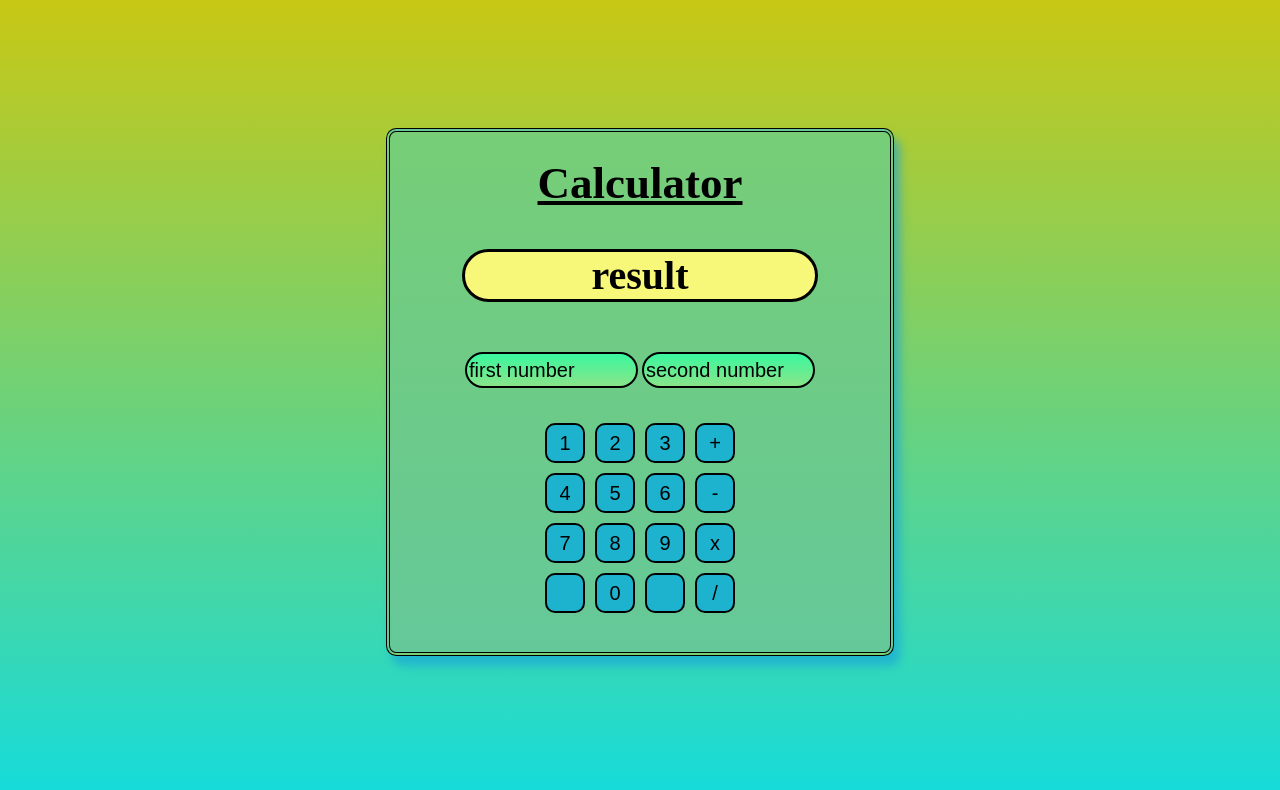
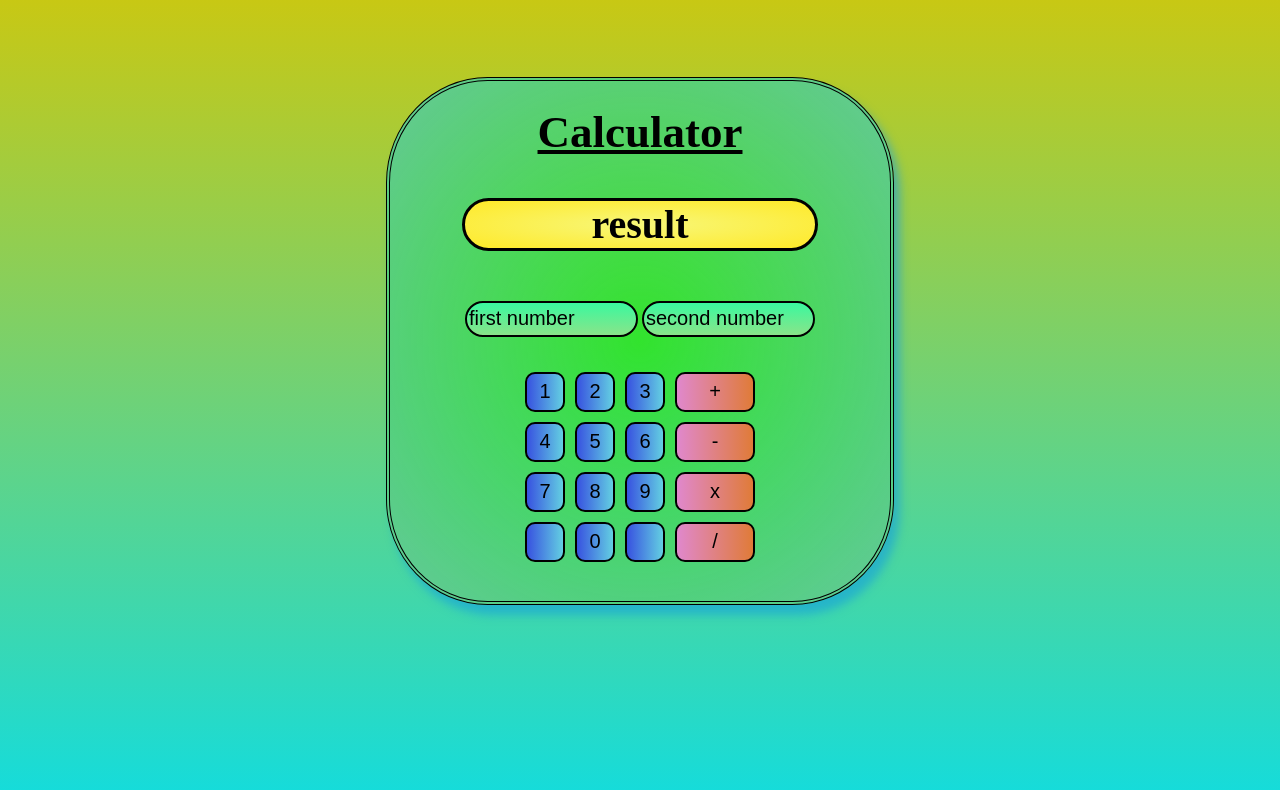
Before and after one commit to tanmayarora11/calculator, a plain HTML site: page index.html in a window 1280 px wide. Drawn offline with Linux system fonts and the light colour scheme.

Commit message:
color changes

```diff
--- a/css/style.css
+++ b/css/style.css
@@ -9,20 +9,36 @@ body{
     border:4px double;
     width:500px;
     height:500px;
-    border-radius: 2%;
-    margin:10% auto;
-    background: linear-gradient(rgb(119, 206, 119),rgb(100, 200, 153));
+    border-radius: 20%;
+    margin:6% auto;
+    background: radial-gradient(rgba(27, 233, 27, 0.76),rgb(100, 200, 153));
     padding-bottom:20px;
     box-shadow:6px 10px 10px rgba(20, 159, 221,0.6);
 }
+.btn-container{
+    margin:0 auto;
+    display:flex;
+    flex-direction: row;
+    flex-wrap:wrap;
+    width:250px;
+    height:200px;
+    justify-content: center;
+    padding:20px 20px;
+}
 input[type="button"]{
     background-color: rgb(29, 179, 206);
+    background: linear-gradient(to left,rgb(99, 207, 226),rgb(56, 82, 224));
     border-radius: 10px;
     border:2px solid;
     padding:5px;
     margin:5px;
     font-size: 20px;
     flex-basis:40px;
+}
+input[type="button"].arth{
+   flex-basis:80px;
+   background-color: rgb(247, 247, 122);
+   background: linear-gradient(to right,rgb(224, 136, 205),rgb(224, 123, 56));
 }
 .btn:hover{
     cursor: pointer;
@@ -48,6 +64,7 @@ h4{
     margin:40px auto;
     font-size: 40px;
     background-color: rgb(247, 247, 122);
+    background: radial-gradient(rgb(247, 247, 122) ,rgb(255, 233, 39));
     border-radius: 40px;
 }
 ::placeholder{
@@ -59,13 +76,3 @@ h4{
 #inp{
     display:none;
 }
-.btn-container{
-    margin:0 auto;
-    display:flex;
-    flex-direction: row;
-    flex-wrap:wrap;
-    width:200px;
-    height:200px;
-    justify-content: center;
-    padding:20px 60px;
-}
--- a/index.html
+++ b/index.html
@@ -17,19 +17,19 @@
         <input type="button" class="btn" onclick="val(1)" value="1">
         <input type="button" class="btn" onclick="val(2)" value="2">
         <input type="button" class="btn" onclick="val(3)" value="3">
-        <input type="button" class="btn" onclick="sum()" value="+">
+        <input type="button" class="btn arth" onclick="sum()" value="+">
         <input type="button" class="btn" onclick="val(4)" value="4">
         <input type="button" class="btn" onclick="val(5)" value="5">
         <input type="button" class="btn" onclick="val(6)" value="6">
-        <input type="button" class="btn" onclick="sub()" value="-">
+        <input type="button" class="btn arth" onclick="sub()" value="-">
         <input type="button" class="btn" onclick="val(7)" value="7">
         <input type="button" class="btn" onclick="val(8)" value="8">
         <input type="button" class="btn" onclick="val(9)" value="9">
-        <input type="button" class="btn" onclick="mul()" value="x">
+        <input type="button" class="btn arth" onclick="mul()" value="x">
         <input type="button" class="btn" onclick="">
         <input type="button" class="btn" onclick="val(0)" value="0">
         <input type="button" class="btn" onclick="">
-        <input type="button" class="btn" onclick="div()" value="/">
+        <input type="button" class="btn arth" onclick="div()" value="/">
     </div>
 </div>
 </body>
```
